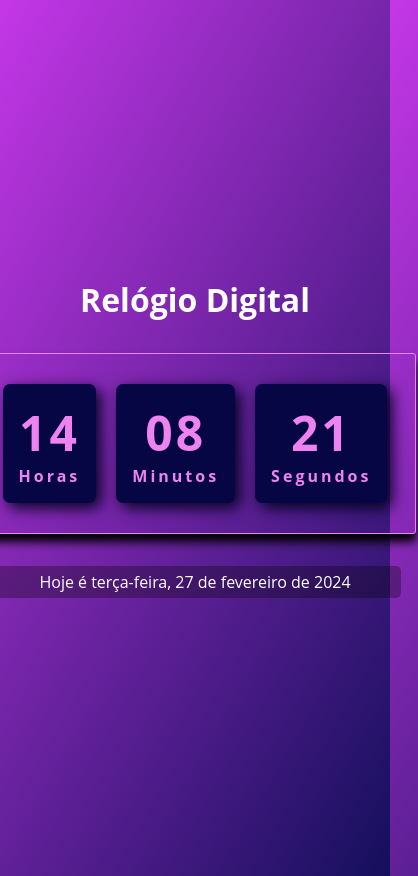
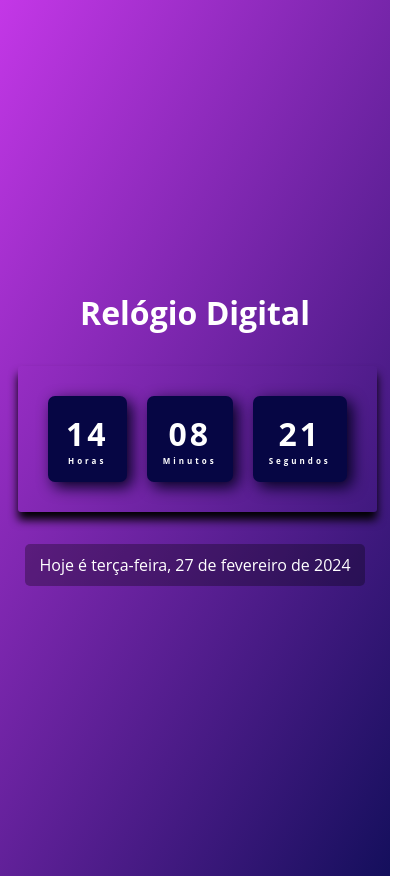
Before and after one commit to Thais-DN/relogio-digital, a plain HTML site: page index.html in a window 390 px wide. Shown: the whole page, 418 px wide, since content can reach past the window. Drawn offline with Linux system fonts and the light colour scheme; a web font is replaced by a local one.

Commit message:
ajuste mobile

```diff
--- a/css/style.css
+++ b/css/style.css
@@ -19,10 +19,11 @@ body {
     display: flex;
     justify-content: center;
     color: #ffffff;
+    font-size: 4rem;
 }
 
 .data {
-    font-size: 1.2em;
+    font-size: 2em;
     color: #ffffff;
     text-align: center;
     padding: 10px;
@@ -56,7 +57,7 @@ body {
     flex-direction: column;
     align-items: center;
     justify-content: center;
-    color: violet;
+    color: #ffffff;
     background: rgb(6, 6, 68);
     box-shadow: 5px 5px 15px rgb(2, 2, 31);
     border-radius: 7px;
@@ -76,10 +77,12 @@ body {
 }
 
 @media (max-width: 768px) {
+    .titulo {
+        font-size: 2rem;
+    }
     .relogio {
         height: auto;
         padding: 20px;
-        border: 1px solid violet;
     }
 
     .relogio div {
@@ -89,16 +92,14 @@ body {
     }
 
     .relogio span {
-        font-size: 3rem;
+        font-size: 2rem;
     }
 
     .relogio span.tempo {
-        font-size: 1rem;
+        font-size: 0.5rem;
     }
 
     .data {
         font-size: 1em;
-        padding: 5px;
-        margin-top: 10px;
     }
 }
```
